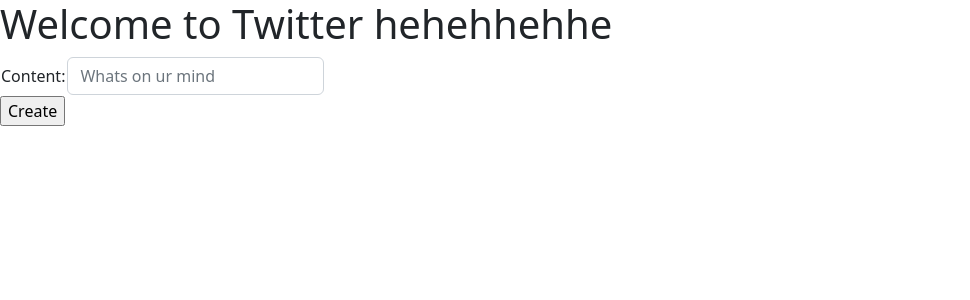
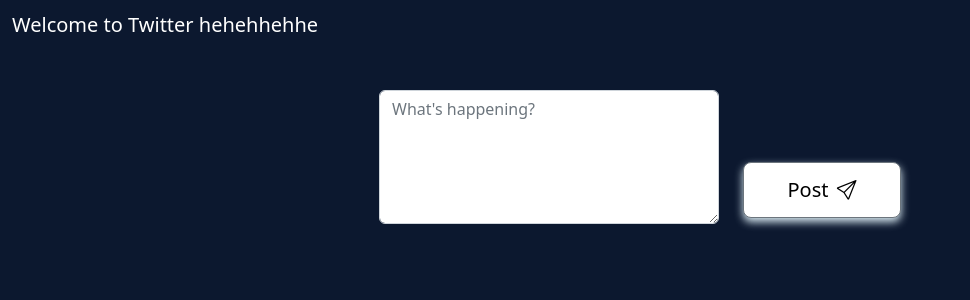
Before and after one commit to alifismady/django-simple-twitter, a Django app: page / in a window 1280 px wide. Shown: the top 300 px of the page, without its empty margins (0-970 px from the left). Run offline with Django 4.2, Linux system fonts and the light colour scheme; data that the repository does not hold is empty.

Commit message:
html things

```diff
--- /dev/null
+++ b/tweet_api/static/css/styleHome.css
@@ -0,0 +1,61 @@
+/*Font*/
+h1,h2,h3,h4,h5,h6,p{
+    font-family: 'Plus Jakarta Sans';
+    font-style: normal;
+    color: white;
+}
+
+/*Body*/
+body{
+    background-color: #0C182F;
+}
+
+.mainContainer{
+    margin-top: 40px;
+}
+
+/*Navbar*/
+.navbar-brand{
+    color: white;
+}
+
+/* Form */
+#buttonSubmit{
+
+    color:black;
+
+    display: flex;
+    flex-direction:row;
+    justify-content: center;
+    align-items: center;
+    padding: 12px 20px;
+    gap: 8px;
+
+    width: 100%;
+
+
+    background: #FFFFFF;
+    box-shadow: 0px 4px 8px #DAEBF3;
+    border-radius: 8px;
+
+
+}
+
+.buttonsTweet{
+    padding-bottom: 30px;
+}
+
+/*Tweet Card*/
+
+.tweetcard{
+    background: linear-gradient(180deg, #213356 0%, #0C182F 100%);
+    box-shadow: 6.39689px 6.39689px 19.1907px #1D2E4E;
+    border-radius: 25.5876px;
+    text-align: left;
+}
+
+#tweetDate{
+    font-size: small;
+}
+
+/*For Testing*/
--- a/tweet_api/static/js/scriptHome.js
+++ b/tweet_api/static/js/scriptHome.js
@@ -18,8 +18,19 @@
         var mo = new Intl.DateTimeFormat('en', { month: 'short' }).format(d);
         var da = new Intl.DateTimeFormat('en', { day: 'numeric' }).format(d);
         var date = `${da}/${mo}/${ye}`
-        var currentTweet = "<h3>" + "tweet ke-" + tweet.id + " pada app ini" + "</h3>" + "<h6>" + tweet.content  +"</h6>" + "<p>" + date + "</p>";
-        return currentTweet
+        var cardReturn = `
+        <div class="tweetcard card shadow p-3 mb-5 bg-body-tertiary rounded border-0">
+            <div class="card-body">
+                <blockquote class="blockquote mb-0">
+                <a class="btn" style="float:right;" href="" role="button"><i class="bi bi-trash" style="color:#D11A2A"></i></a>
+                <h4>Tweet ke-${tweet.id}</h4>
+                <p>${tweet.content}</p>
+                <footer class="blockquote-footer" id="tweetDate">Tweeted on ${date}</footer>
+                </blockquote>
+            </div>
+        </div>
+        `
+        return cardReturn
     }
 
     console.log(url)
--- a/tweet_api/templates/pages/home.html
+++ b/tweet_api/templates/pages/home.html
@@ -12,26 +12,60 @@
       integrity="sha384-Zenh87qX5JnK2Jl0vWa8Ck2rdkQ2Bzep5IDxbcnCeuOxjzrPF/et3URy9Bv1WTRi" crossorigin="anonymous">
     <link rel="stylesheet" href="https://cdn.jsdelivr.net/npm/bootstrap-icons@1.10.2/font/bootstrap-icons.css">
 
+    <!-- Local CSS -->
+    <link rel="stylesheet" href="../../static/css/styleHome.css">
+
     <!-- AJAX JS -->
     <script src="https://ajax.googleapis.com/ajax/libs/jquery/3.6.0/jquery.min.js"></script>
 
 
 </head>
 <body>
-    <h1>Welcome to Twitter hehehhehhe</h1>
+  <!-- Nav Bar -->
+  <nav class="navbar bg-body-tertiary">
+    <div class="container-fluid">
+      <span class="navbar-brand mb-0 h1">Welcome to Twitter hehehhehhe</span>
+    </div>
+  </nav>
 
 
+
+    <div class="mainContainer container text-center">
+      <div class="row">
+        <div class="col">
+
+        </div>
+        <div class="col-6">
           <!-- Tweet Form -->
           <div class="">
             <form method="POST" id="post-tweet-form" action="/create-tweet/">
               {% csrf_token %}
-          <table>
+              <div class="container text-center">
+                <div class="row">
+                  <div class="col-8">
+                    <textarea type ="text" class="form-control mb-4" id="content" name="content" rows="5" placeholder="What's happening?"></textarea>
+                  </div>
+                  <div class="buttonsTweet col-4 d-flex flex-column-reverse">
+                    <!-- <input type="submit" name="submit" value="Create"> -->
+                    <button type="submit" name="submit" class="btn btn-secondary btn-lg" id="buttonSubmit">Post
+                      <i class="bi bi-send"></i>
+                    </button>
+                  </div>
+                </div>
+              </div>
+              <!-- <table>
                 <tr>
-              <td>Content:</td>
-              <td><input type="text" name="content" placeholder="Whats on ur mind" class="form-control" id="content"</td>
+
+
+                  <td>
+                    <textarea type ="text" class="form-control mb-4" id="content" name="content" rows="5" placeholder="What's happening?"></textarea>
+                  </td>
+                  <td>
+                    <input type="submit" name="submit" value="Create">
+                  </td>
+
                 </tr>
-          </table>
-          <input type="submit" name="submit" value="Create">
+              </table> -->
             </form>
           </div>
 
@@ -39,11 +73,17 @@
           <div id="tweets">
           </div>
 
+        </div>
+        <div class="col">
+        </div>
+      </div>
+    </div>
+
 
     <!-- Bootstrap Script -->
     <script src="https://cdn.jsdelivr.net/npm/bootstrap@5.2.3/dist/js/bootstrap.bundle.min.js" integrity="sha384-kenU1KFdBIe4zVF0s0G1M5b4hcpxyD9F7jL+jjXkk+Q2h455rYXK/7HAuoJl+0I4" crossorigin="anonymous"></script>
 
     <!-- JS Local Script -->
-    <script src="../../static/js/scriptHome.js"></script>
+    <script src="../../static/js/scriptHome.js?2"></script>
 </body>
 </html>
```
Lines whose indentation alone changed are shown as unchanged.
